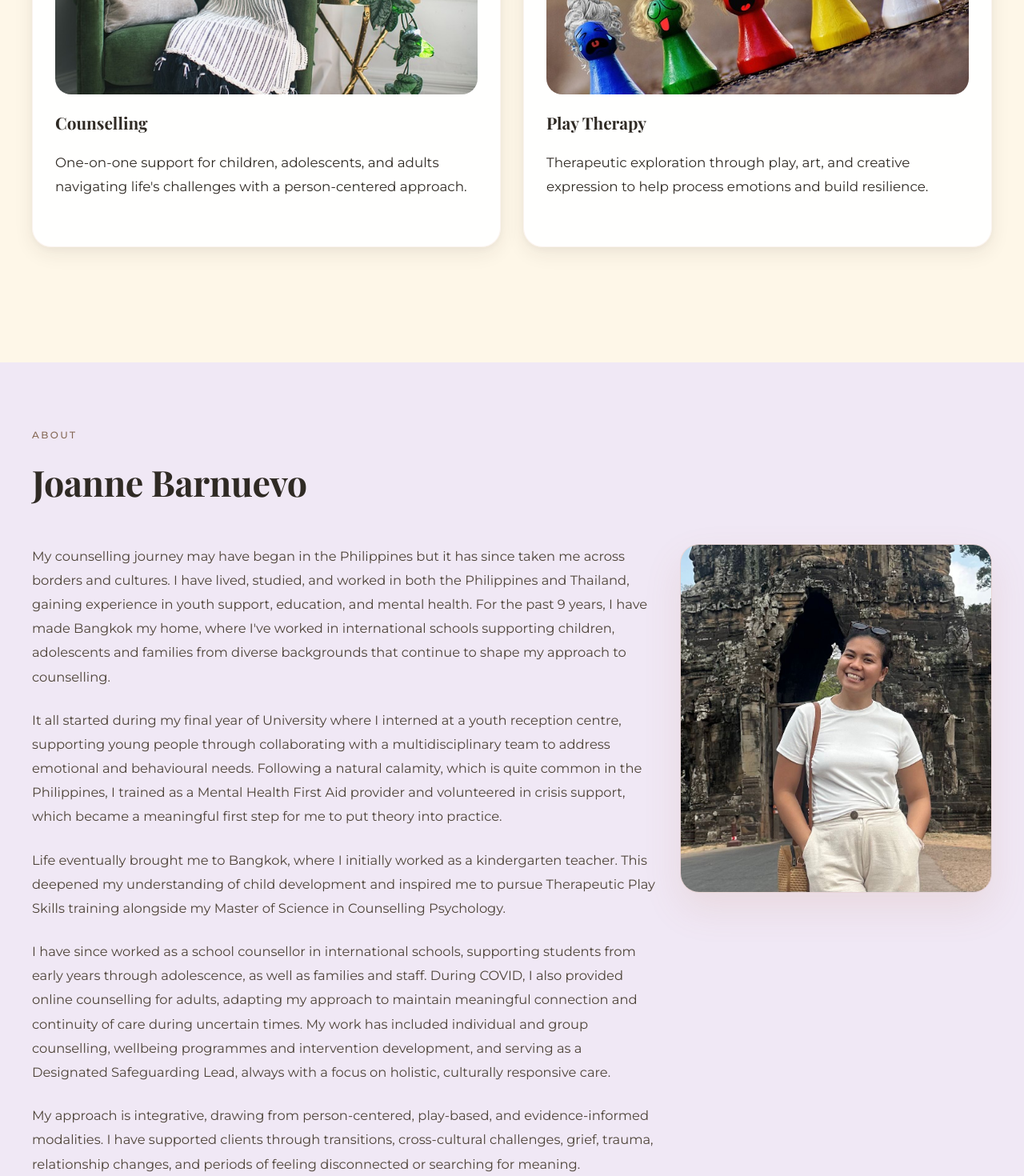
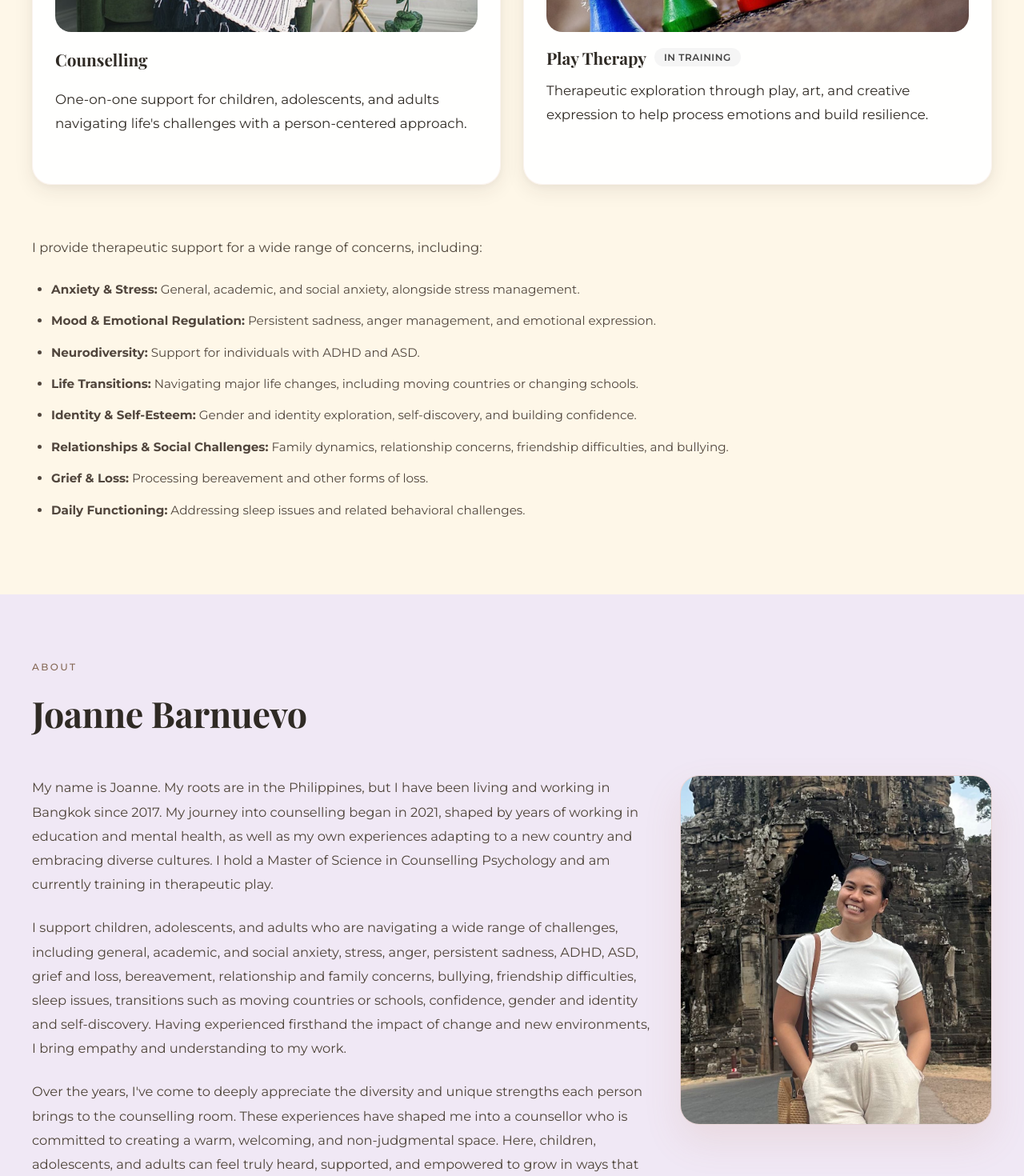
Before and after one commit to joseph-johnson27001/Joanne-s-Counselling-Website, a Vue app: page / in a window 1280 px wide. Shown: the part 1240-2710 px from the top of the page at 80% size. Built offline with nearby package versions, Linux system fonts and the light colour scheme; a web font is replaced by a local one.

Commit message:
Services section and training chip

```diff
--- a/src/components/sections/AboutSection.vue
+++ b/src/components/sections/AboutSection.vue
@@ -13,24 +13,33 @@
       <div class="about-grid">
         <div class="about-copy">
           <p>
-            My counselling journey may have began in the Philippines but it has since taken me across borders and cultures. I have lived, studied, and worked in both the Philippines and Thailand, gaining experience in youth support, education, and mental health. For the past 9 years, I have made Bangkok my home, where I've worked in international schools supporting children, adolescents and families from diverse backgrounds that continue to shape my approach to counselling.
+            My name is Joanne. My roots are in the Philippines, but I have been
+            living and working in Bangkok since 2017. My journey into
+            counselling began in 2021, shaped by years of working in education
+            and mental health, as well as my own experiences adapting to a new
+            country and embracing diverse cultures. I hold a Master of Science
+            in Counselling Psychology and am currently training in therapeutic
+            play.
           </p>
           <p>
-            It all started during my final year of University where I interned at a youth reception centre, supporting young people through collaborating with a multidisciplinary team to address emotional and behavioural needs. Following a natural calamity, which is quite common in the Philippines, I trained as a Mental Health First Aid provider and volunteered in crisis support, which became a meaningful first step for me to put theory into practice.
+            I support children, adolescents, and adults who are navigating a
+            wide range of challenges, including general, academic, and social
+            anxiety, stress, anger, persistent sadness, ADHD, ASD, grief and
+            loss, bereavement, relationship and family concerns, bullying,
+            friendship difficulties, sleep issues, transitions such as moving
+            countries or schools, confidence, gender and identity and
+            self-discovery. Having experienced firsthand the impact of change
+            and new environments, I bring empathy and understanding to my work.
           </p>
           <p>
-            Life eventually brought me to Bangkok, where I initially worked as a kindergarten teacher. This deepened my understanding of child development and inspired me to pursue Therapeutic Play Skills training alongside my Master of Science in Counselling Psychology.
+            Over the years, I've come to deeply appreciate the diversity and
+            unique strengths each person brings to the counselling room. These
+            experiences have shaped me into a counsellor who is committed to
+            creating a warm, welcoming, and non-judgmental space. Here,
+            children, adolescents, and adults can feel truly heard, supported,
+            and empowered to grow in ways that are meaningful to them.
           </p>
-          <p>
-            I have since worked as a school counsellor in international schools, supporting students from early years through adolescence, as well as families and staff. During COVID, I also provided online counselling for adults, adapting my approach to maintain meaningful connection and continuity of care during uncertain times. My work has included individual and group counselling, wellbeing programmes and intervention development, and serving as a Designated Safeguarding Lead, always with a focus on holistic, culturally responsive care.
-          </p>
-          <p>
-            My approach is integrative, drawing from person-centered, play-based, and evidence-informed modalities. I have supported clients through transitions, cross-cultural challenges, grief, trauma, relationship changes, and periods of feeling disconnected or searching for meaning.
-          </p>
-          <p>
-            I've learned to appreciate the unique strengths and stories each person brings into my counselling room. This lead me to the counsellor I am today, committed to creating a warm, non-judgmental space where children, adolescents, and adults can feel heard, supported, and empowered to grow.
-          </p>
-          <p>
+          <!-- <p>
             I believe in ongoing professional development and adhere to the ethical standards of my affiliated organizations, which you can view here:
           </p>
           <p>
@@ -38,7 +47,7 @@
           </p>
           <p>
             <a href="https://playtherapy.org.uk/wp-content/uploads/2025/08/PTUK-Ethical-Framework.pdf" target="_blank">Play Therapy UK Ethical Framework</a>
-          </p>
+          </p> -->
         </div>
 
         <div class="about-visual visual-container">
--- a/src/components/sections/HeroSection.vue
+++ b/src/components/sections/HeroSection.vue
@@ -26,6 +26,12 @@
             Whether you've wandered here out of curiosity while searching for a
             certain kind of counselling or are simply looking for a space to see
             what feels right for you, I'm glad you're here.
+          </p>
+          <p class="hero-text">
+            My practice is grounded in attentive listening, creative activities,
+            and genuine connection, offering a safe environment where you can
+            feel supported, grow, and connect in your own way and at your own
+            pace.
           </p>
           <div class="hero-actions">
             <Button href="#contact">Get in touch</Button>
--- a/src/components/sections/ServicesSection.vue
+++ b/src/components/sections/ServicesSection.vue
@@ -3,16 +3,6 @@
     <div class="section-content">
       <div class="section-heading">
         <p class="eyebrow">Services</p>
-        <!-- <h2>Healing is play. Listening is art. The rest is connection.</h2> -->
-        <!-- <p class="subtitle">
-          I offer tailored counselling through individual sessions and play
-          therapy for children, adolescents, and adults.
-        </p> -->
-        <p>
-          I work with a wide range of concerns. Whether you're navigating
-          anxiety, life transitions, relationship challenges, or simply seeking
-          support for growth, I'm here to help.
-        </p>
       </div>
 
       <div class="service-grid">
@@ -34,12 +24,55 @@
             alt="Play therapy for children"
             class="service-card-image"
           />
-          <h3>Play Therapy</h3>
+          <div class="card-heading-with-chip">
+            <h3>Play Therapy</h3>
+            <span class="chip">In training</span>
+          </div>
           <p>
             Therapeutic exploration through play, art, and creative expression
             to help process emotions and build resilience.
           </p>
         </Card>
+      </div>
+
+      <div class="service-list">
+        <p class="specialization-intro">
+          I provide therapeutic support for a wide range of concerns, including:
+        </p>
+        <ul>
+          <li>
+            <strong>Anxiety & Stress:</strong> General, academic, and social
+            anxiety, alongside stress management.
+          </li>
+          <li>
+            <strong>Mood & Emotional Regulation:</strong> Persistent sadness,
+            anger management, and emotional expression.
+          </li>
+          <li>
+            <strong>Neurodiversity:</strong> Support for individuals with ADHD
+            and ASD.
+          </li>
+          <li>
+            <strong>Life Transitions:</strong> Navigating major life changes,
+            including moving countries or changing schools.
+          </li>
+          <li>
+            <strong>Identity & Self-Esteem:</strong> Gender and identity
+            exploration, self-discovery, and building confidence.
+          </li>
+          <li>
+            <strong>Relationships & Social Challenges:</strong> Family dynamics,
+            relationship concerns, friendship difficulties, and bullying.
+          </li>
+          <li>
+            <strong>Grief & Loss:</strong> Processing bereavement and other
+            forms of loss.
+          </li>
+          <li>
+            <strong>Daily Functioning:</strong> Addressing sleep issues and
+            related behavioral challenges.
+          </li>
+        </ul>
       </div>
     </div>
   </section>
@@ -114,6 +147,29 @@ export default {
   font-size: 0.95rem;
 }
 
+.card-heading-with-chip {
+  display: flex;
+  align-items: center;
+  gap: 10px;
+  margin-bottom: 12px;
+}
+
+.card-heading-with-chip h3 {
+  margin: 0;
+}
+
+.chip {
+  display: inline-block;
+  background: whitesmoke;
+  color: #444;
+  padding: 4px 12px;
+  border-radius: 20px;
+  font-size: 0.75rem;
+  font-weight: 600;
+  letter-spacing: 0.5px;
+  text-transform: uppercase;
+}
+
 @media (min-width: 760px) {
   .service-grid {
     grid-template-columns: repeat(2, minmax(0, 1fr));
```
